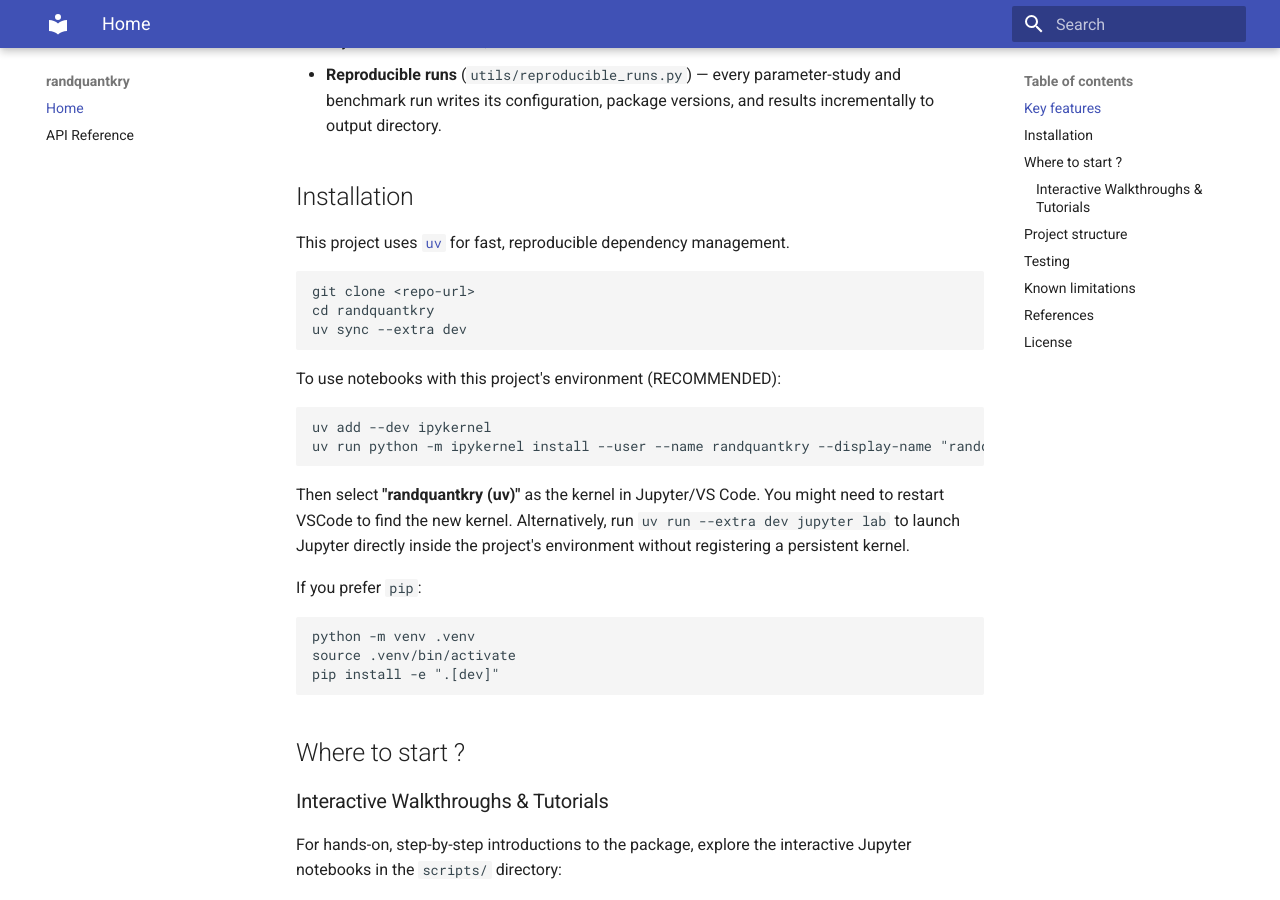
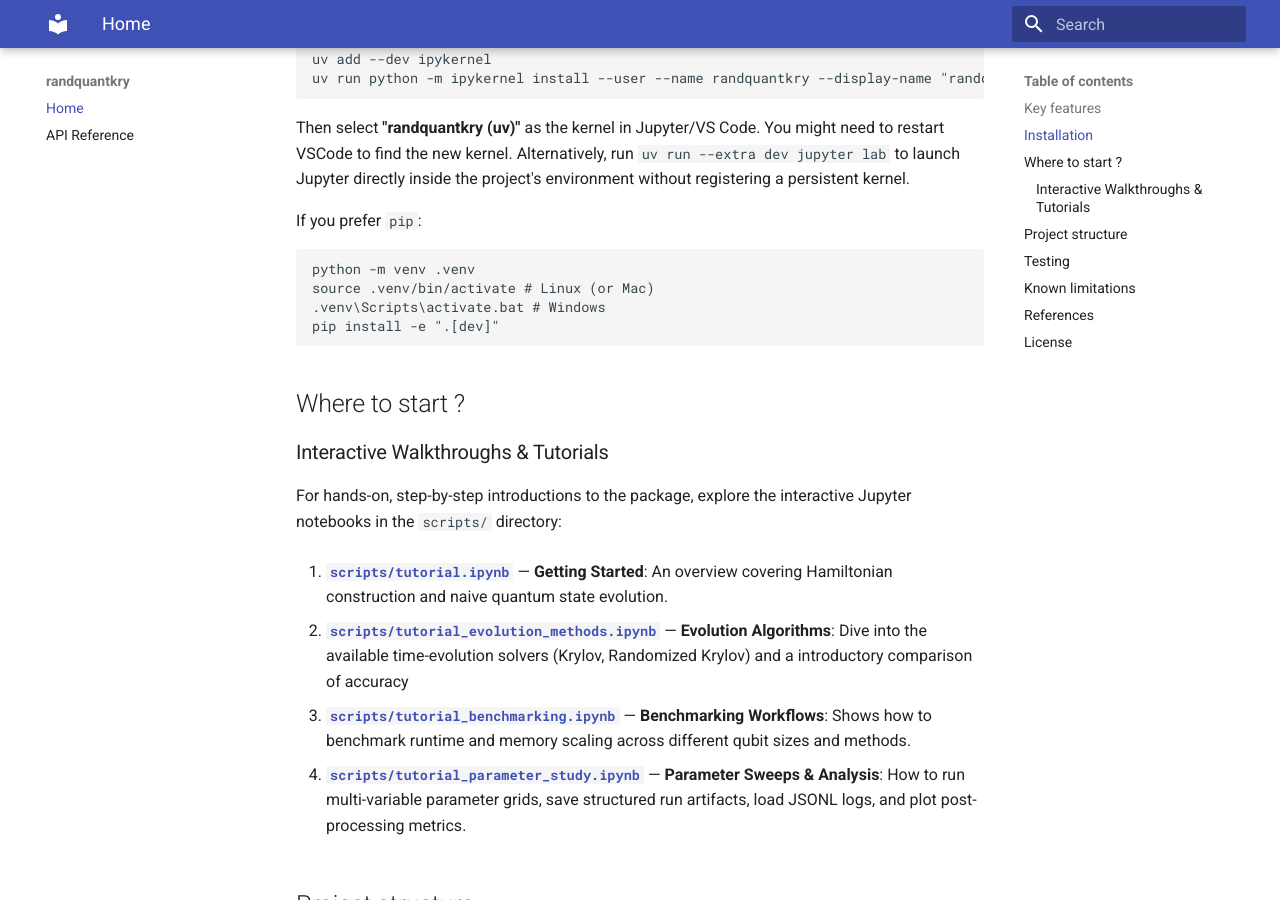
Before and after one commit to feli-BD/randquantkry, an MkDocs documentation site: the page built from docs/index.md, in a window 1280 px wide and 900 px high, scrolled down 1430 px. Built offline with MkDocs 1.6.1 and Material for MkDocs 9.7.7, drawn with Linux system fonts in a browser that asks for light colours.

Commit message:
Removed images from pages due to rendering issues will revist

````diff
--- a/docs/index.md
+++ b/docs/index.md
@@ -1,10 +1,6 @@
 # RandQuantKry
 
 **A RandNLA-accelerated Krylov subspace solver for quantum time evolution.**
-
-<p align="center">
-  <img src="output/Memory20qs.png" alt="Memory vs. System Size" width="500">
-</p>
 
 Simulating quantum dynamics classically hits an exponential wall: the state vector of an
 *n*-qubit system lives in a 2ⁿ-dimensional space, and exact methods scale accordingly. This
@@ -67,7 +63,8 @@ If you prefer `pip`:
 
 ```bash
 python -m venv .venv
-source .venv/bin/activate
+source .venv/bin/activate # Linux (or Mac)
+.venv\Scripts\activate.bat # Windows
 pip install -e ".[dev]"
 ```
 
@@ -78,18 +75,10 @@ pip install -e ".[dev]"
 For hands-on, step-by-step introductions to the package, explore the interactive Jupyter notebooks in the `scripts/` directory:
 
 1. **[`scripts/tutorial.ipynb`](scripts/tutorial.ipynb)** — **Getting Started**: An overview covering Hamiltonian construction and naive quantum state evolution.
-<p align="center">
-  <img src="output/tutorial1.png" alt="Hamiltonian vs Unitary" width="500">
-</p>
 
 2. **[`scripts/tutorial_evolution_methods.ipynb`](scripts/tutorial_evolution_methods.ipynb)** — **Evolution Algorithms**: Dive into the available time-evolution solvers (Krylov, Randomized Krylov) and a introductory comparison of accuracy
 
 3. **[`scripts/tutorial_benchmarking.ipynb`](scripts/tutorial_benchmarking.ipynb)** — **Benchmarking Workflows**: Shows how to benchmark runtime and memory scaling across different qubit sizes and methods.
-
-<p align="center">
-  <img src="output/Memory_vs_SystemSize.png" alt="Memory vs System Size" width="45%" style="display: inline-block;">
-  <img src="output/Runtime_vs_SystemSize.png" alt="Runtime vs System Size" width="45%" style="display: inline-block;">
-</p>
 
 4. **[`scripts/tutorial_parameter_study.ipynb`](scripts/tutorial_parameter_study.ipynb)** — **Parameter Sweeps & Analysis**: How to run multi-variable parameter grids, save structured run artifacts, load JSONL logs, and plot post-processing metrics.
 
````
